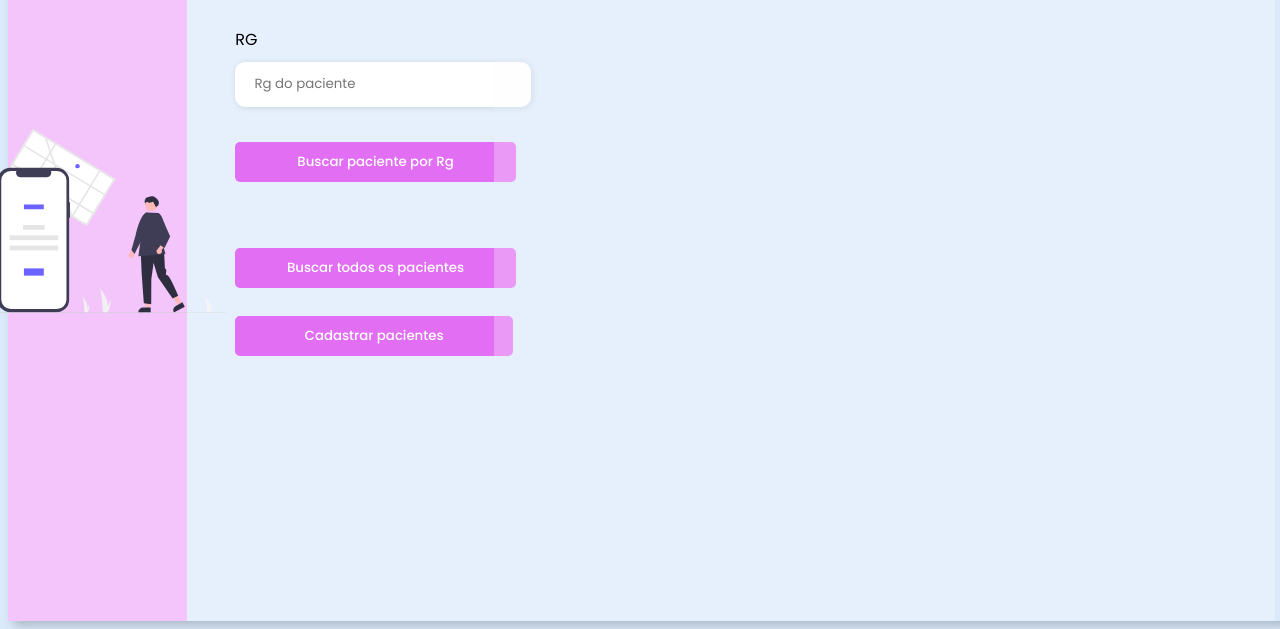
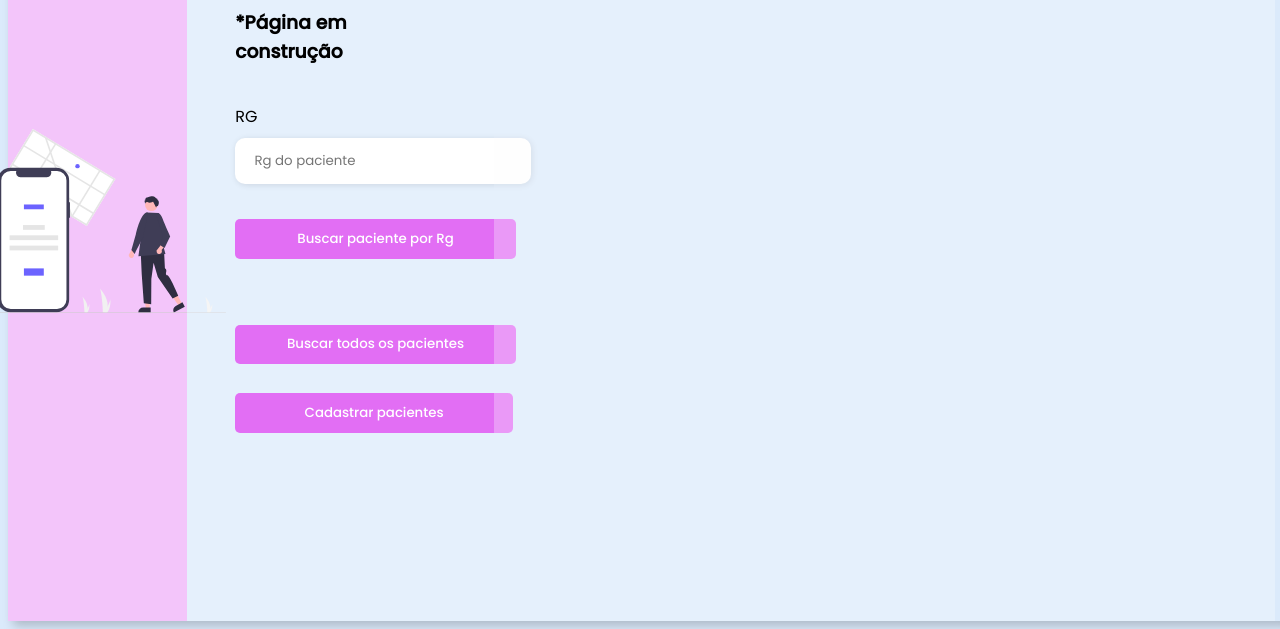
Before and after one commit to gabriellafaria/integrador-BackEnd1, a plain HTML site: page FE/pacientes.html in a window 1280 px wide. Shown: the part 187-816 px from the top of the page. Drawn offline with Linux system fonts and the light colour scheme.

Commit message:
refactor: add text "Pagina em construção"

```diff
--- a/FE/pacientes.html
+++ b/FE/pacientes.html
@@ -19,6 +19,7 @@
             <div class="form-header">
                 <div class="title">
                     <h1>Buscar pacientes</h1>
+                    <h3>*Página em construção</h3>
                 </div>
             </div>
             <form action="">
```
